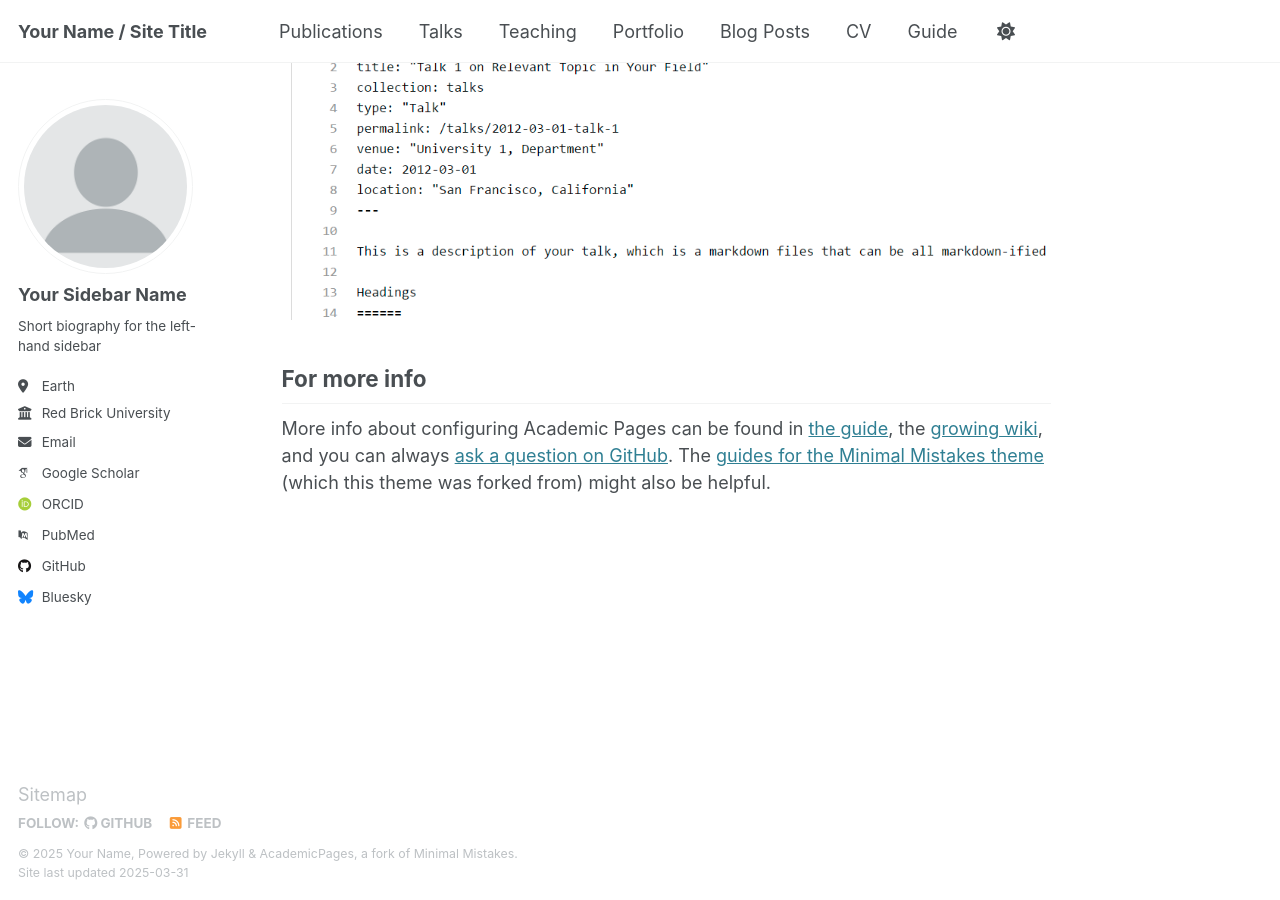
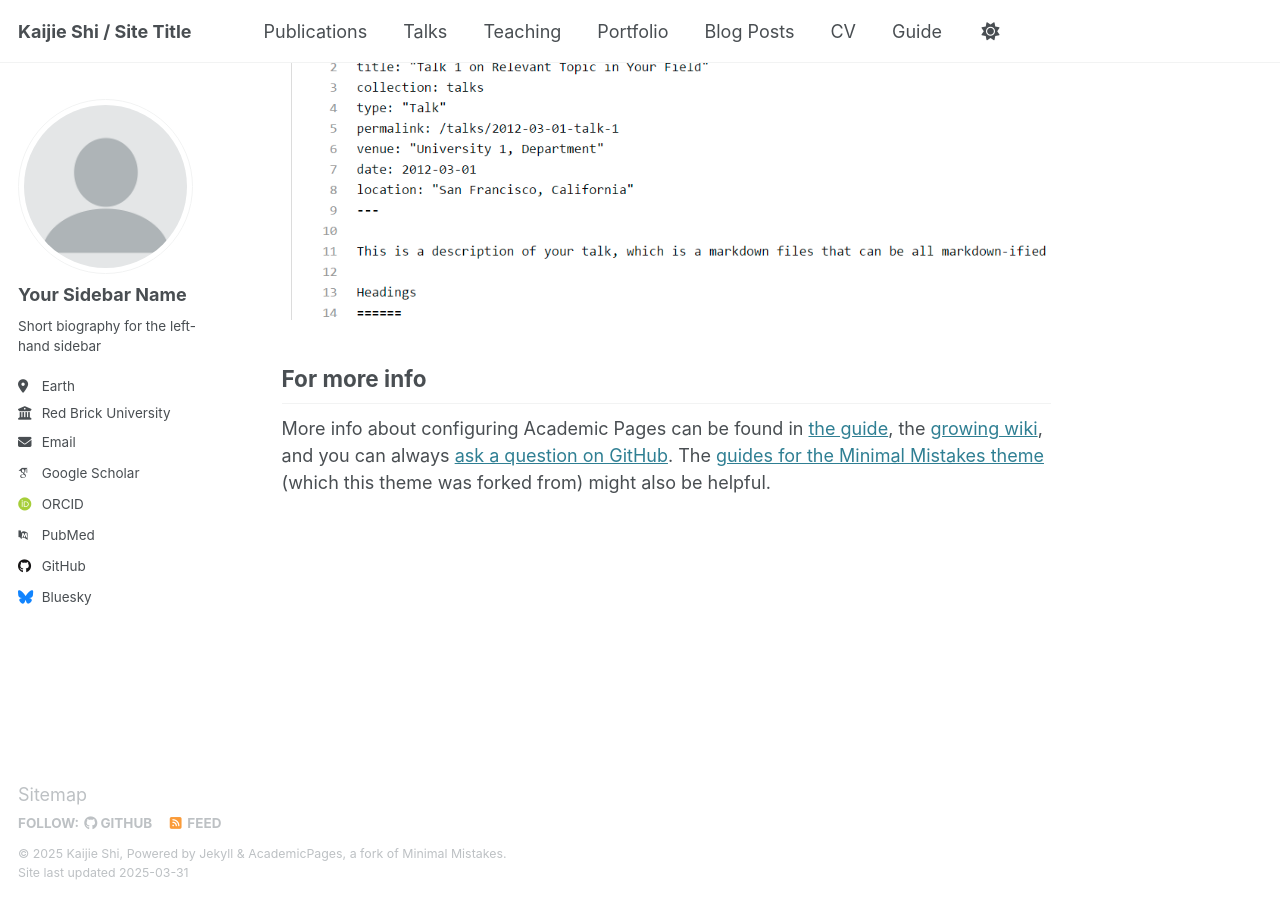
Before and after one commit to kaijieshi7/kaijieshi7.github.io, a Jekyll site: the page built from _pages/about.md, in a window 1280 px wide and 900 px high, scrolled down 2635 px. Built offline with Jekyll 4.4.1, drawn with Linux system fonts in a browser that asks for light colours; some web fonts are replaced.

Commit message:
Update _config.yml

```diff
--- a/_config.yml
+++ b/_config.yml
@@ -9,9 +9,9 @@
 # Basic Site Settings
 locale                   : "en-US"
 site_theme               : "default"
-title                    : "Your Name / Site Title"
+title                    : "Kaijie Shi / Site Title"
 title_separator          : "-"
-name                     : &name "Your Name"
+name                     : &name "Kaijie Shi"
 description              : &description "personal description"
 url                      : https://kaijieshi7.github.io # the base hostname & protocol for your site e.g. "https://[your GitHub username].github.io"
 baseurl                  : "" # the subpath of your site, e.g. "/blog"
```
